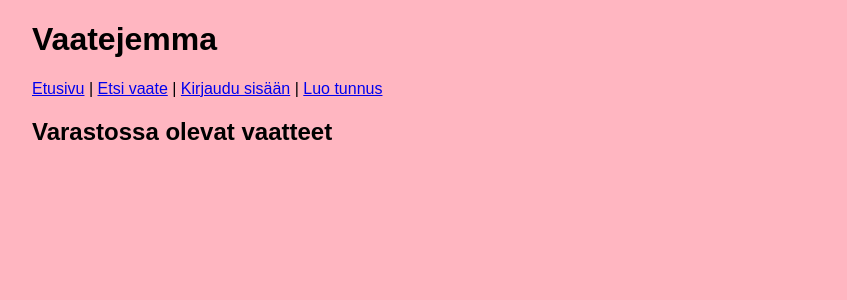
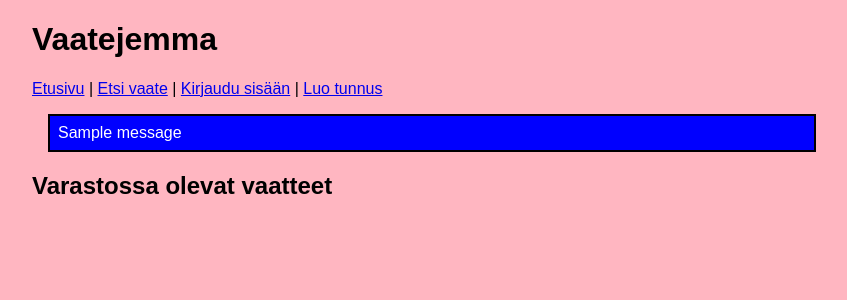
Before and after one commit to saaraparaas/vaatevarasto, a Flask app: page / in a window 1280 px wide. Shown: the top 300 px of the page, without its empty margins (208-1055 px from the left). Run offline with Flask 3, Linux system fonts and the light colour scheme; one stand-in notice (Sample message) is shown; data that the repository does not hold is empty.

Commit message:
Better way to show errors

```diff
--- a/app.py
+++ b/app.py
@@ -1,7 +1,7 @@
 import secrets
 import sqlite3
 from flask import Flask
-from flask import abort, make_response, redirect, render_template, request, session
+from flask import abort, flash, make_response, redirect, render_template, request, session
 import config
 import db
 import items
@@ -274,14 +274,16 @@ def create():
     password1 = request.form["password1"]
     password2 = request.form["password2"]
     if password1 != password2:
-        return "VIRHE: salasanat eivät ole samat"
+        flash("VIRHE: salasanat eivät täsmää")
+        return redirect("/register")
 
     try:
         users.create_user(username, password1)
     except sqlite3.IntegrityError:
-        return "VIRHE: tunnus on jo varattu"
+        flash("VIRHE: tunnus on jo varattu")
+        return redirect("/register")
 
-    return "Tunnus luotu"
+    return redirect("/")
 
 @app.route("/login", methods=["GET", "POST"])
 def login():
@@ -299,7 +301,8 @@ def login():
             session["csrf_token"] = secrets.token_hex(16)
             return redirect("/")
         else:
-            return "VIRHE: väärä tunnus tai salasana"
+            flash("VIRHE: väärä tunnus tai salasana")
+            return redirect("/login")
 
 @app.route("/logout")
 def logout():
--- a/static/main.css
+++ b/static/main.css
@@ -10,3 +10,11 @@ body {
   margin: 1em;
   padding: 0.2em 0.5em;
 }
+
+.info {
+  border: 2px solid black;
+  margin: 1em;
+  padding: 0.5em;
+  background-color: blue;
+  color: white;
+}
--- a/templates/layout.html
+++ b/templates/layout.html
@@ -27,6 +27,13 @@
   {% endif %}
   </p>
 
+
+  {% for message in get_flashed_messages() %}
+  <div class="info">
+    {{ message }}
+  </div>
+  {% endfor %}
+
   {% block content %}{% endblock %}
 </body>
 
```
